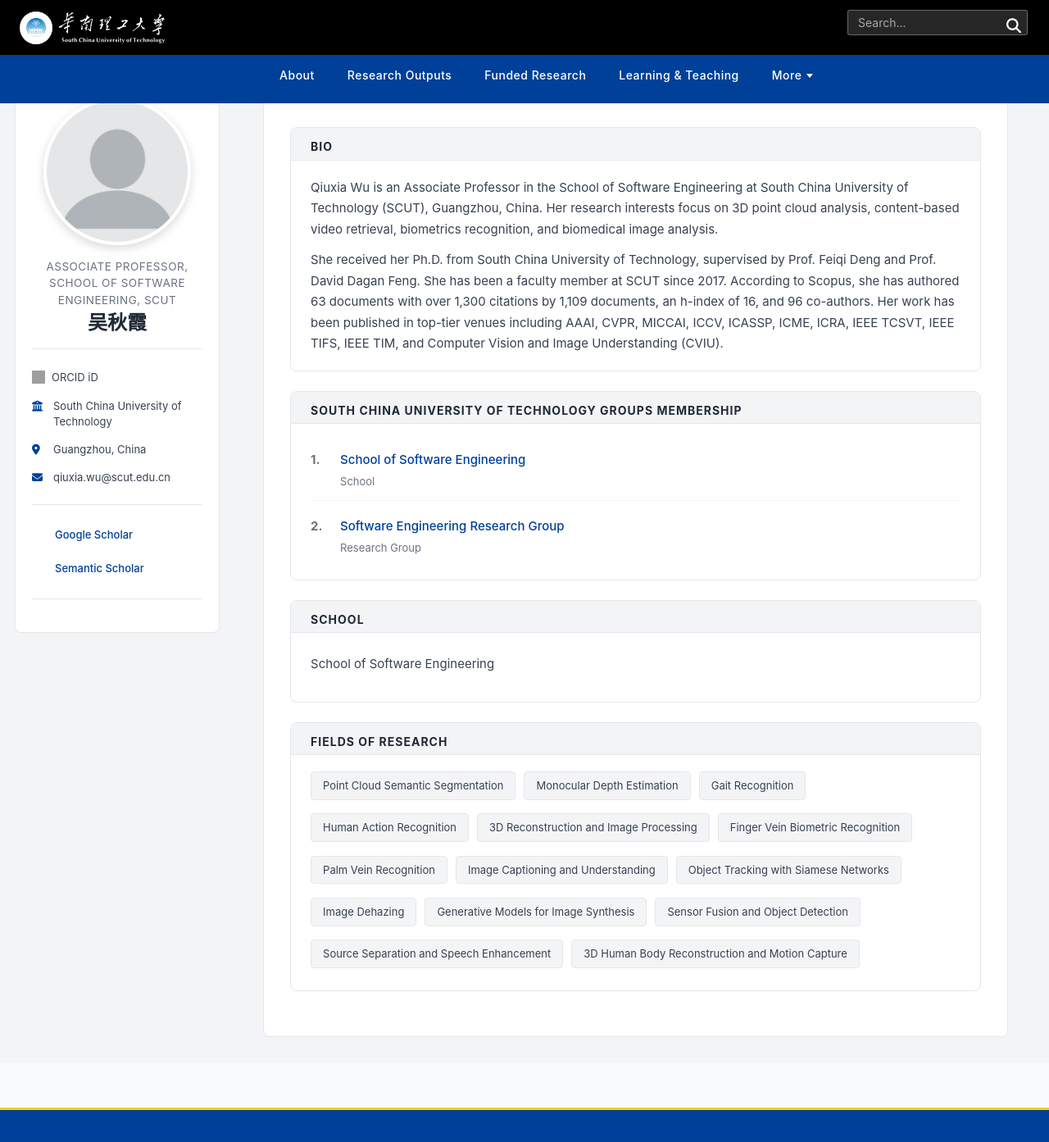
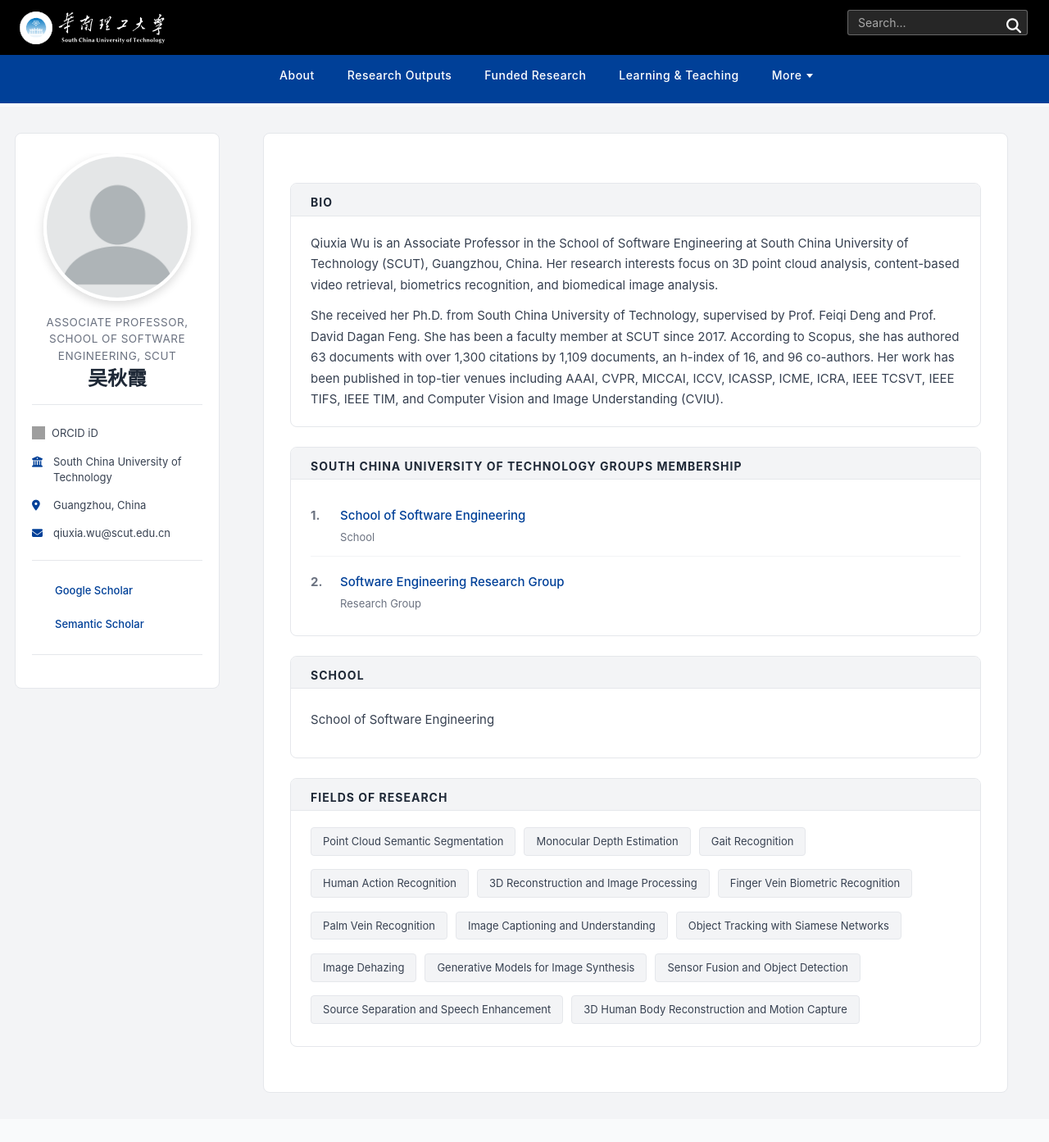
Before and after one commit to alex120aaa/alex120aaa.github.io, a Jekyll site: the page built from _pages/about.md, in a window 1280 px wide and 1400 px high. Shown: the top 1393 px of the window at 82% size. Built offline with Jekyll 4.4.1, drawn with Linux system fonts in a browser that asks for light colours; a style sheet for code colours, icons or effects is not loaded; grey boxes are pictures that could not be loaded.

Commit message:
Fix desktop obstruction: increase body padding-top to match SCUT masthead height
The SCUT masthead (black top bar + blue nav bar) is ~127px tall on desktop. Previously body padding-top was only 70px (from default theme variable), causing the fixed masthead to overlap the top of the white sidebar and content frames. Increased to 130px in _base.scss and added 8px extra padding to #main on desktop for clean visual separation.

```diff
--- a/_sass/layout/_base.scss
+++ b/_sass/layout/_base.scss
@@ -23,7 +23,9 @@
   -moz-osx-font-smoothing: grayscale;
 
   @media (min-width: 1024px) {
-    padding-top: $masthead-height !important;
+    /* SCUT masthead = black top bar (~60px) + blue nav bar (~67px) = ~127px.
+       Use 130px to ensure the fixed masthead never covers the content frames. */
+    padding-top: 130px !important;
   }
 
   &.overflow--hidden {
--- a/_sass/layout/_page.scss
+++ b/_sass/layout/_page.scss
@@ -20,6 +20,9 @@
     display: flex;
     gap: 32px;
     align-items: stretch;
+    /* SCUT: extra top padding so white frames sit comfortably below
+       the 130px body padding that compensates for the fixed masthead */
+    padding-top: 32px;
 
     .sidebar,
     .archive,
```
